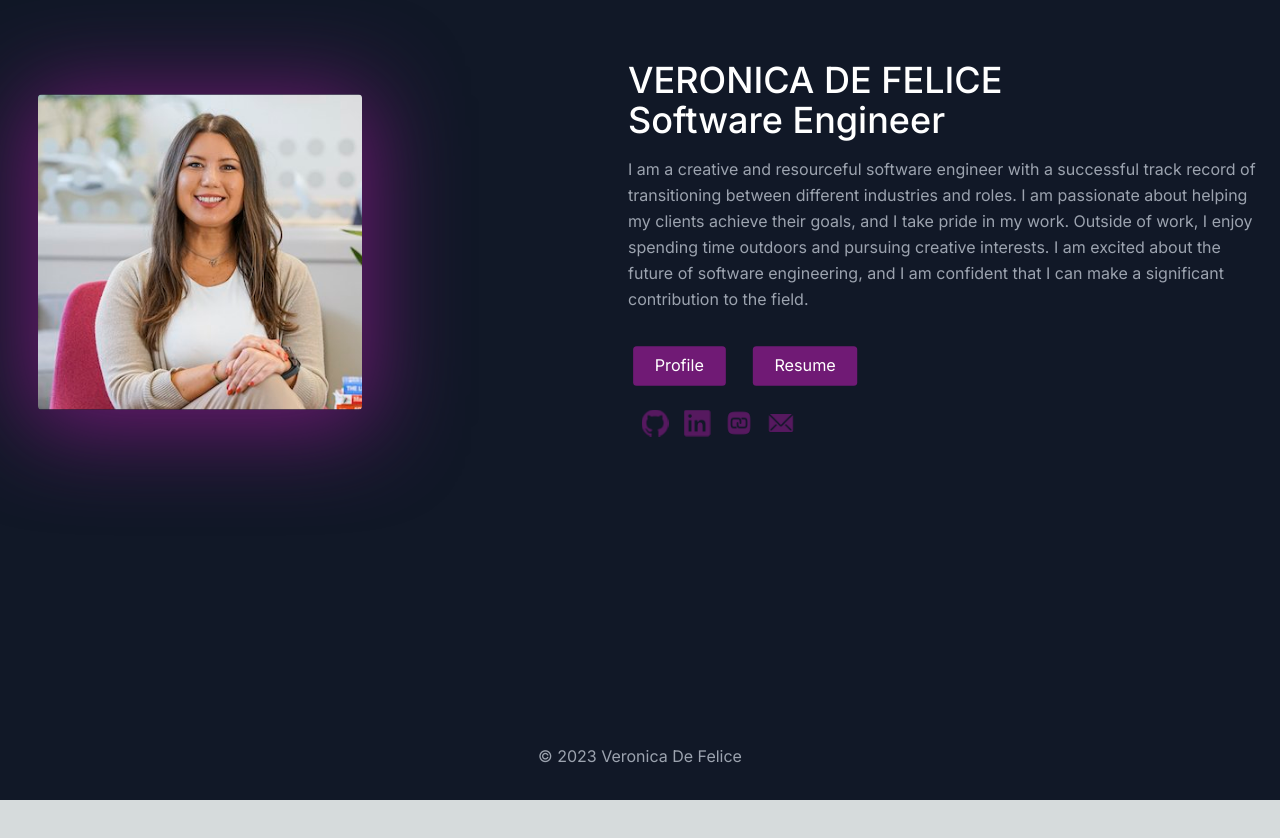
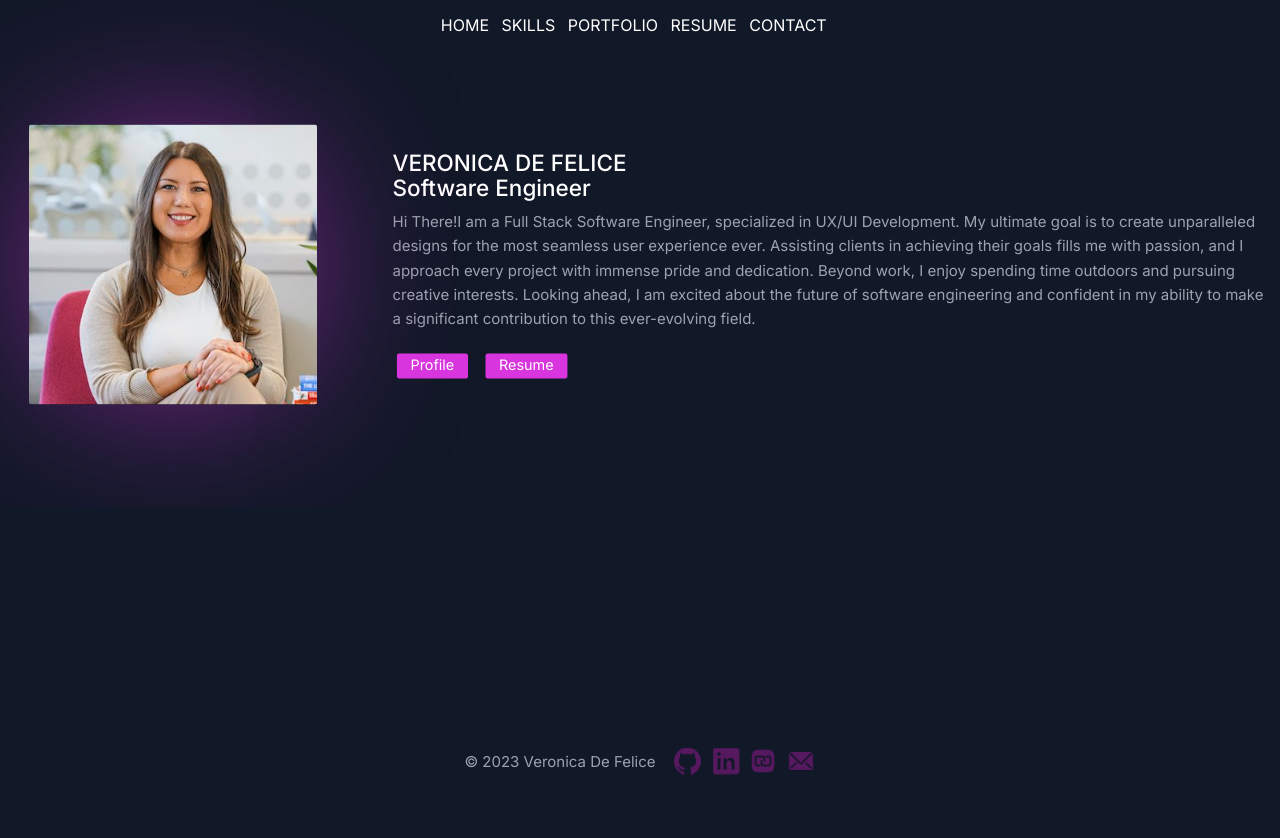
Before and after one commit to VeronicaDFL/connection-page, a Next.js app: page / in a window 1280 px wide. Shown: the top 838 px of the page. Before the commit the page ends 800 px from the top, so only its background shows below. Built offline with nearby package versions, Linux system fonts and the light colour scheme.

Commit message:
starting redesigning with Figma

```diff
--- a/app/globals.css
+++ b/app/globals.css
@@ -1,6 +1,12 @@
+
 @tailwind base;
 @tailwind components;
 @tailwind utilities;
+@import url('https://fonts.googleapis.com/css2?family=Poppins:ital,wght@0,100;0,200;0,300;0,400;0,500;0,600;0,700;1,100;1,200;1,300;1,400;1,500;1,600&display=swap');
+
+html {
+  font-size: 62.5%;
+}
 
 :root {
   --foreground-rgb: 0, 0, 0;
@@ -18,6 +24,8 @@
 
 
 body {
+  font-family:'Poppins', sans-serifs;
+  margin: 0;
   color: rgb(var(--foreground-rgb));
   background: linear-gradient(
       to bottom,
@@ -32,5 +40,26 @@ body {
 }
 
 .svg {
-  color:#701a75;
+  color:#D835DE;
 }
+
+p {
+  font-size: 1.5rem;
+}
+
+a {
+  font-size: 1.6rem;
+}
+/* .a-hover {
+  content: "";
+  display: block;
+  width: 18px;
+  padding-top: 3px;
+  border-bottom: 2px solid #D835DE;
+} */
+
+.a-hover-underline-animation {
+  display: inline-block;
+  position: relative;
+  color: #D835DE;
+}
--- a/app/page.js
+++ b/app/page.js
@@ -1,9 +1,11 @@
 import Hero from "@/components/Hero"
 import Footer from "@/components/Footer"
+import NavBar from "@/components/NavBar"
 
 export default function Home() {
   return (
     <main >
+     <NavBar/>
      <Hero/>
      <Footer/>
     </main>
--- a/components/Footer.jsx
+++ b/components/Footer.jsx
@@ -2,9 +2,15 @@ export default function Footer () {
 
     return (
     <footer className="text-center flex items-center justify-center w-full  fixed bottom-0 text-gray-400 bg-gray-900 body-font">
-     <div className="container justify-center px-5 py-8 mx-auto flex items-center sm:flex-row flex-col">
+     <div className="container justify-center px-5 py-4 mx-auto flex items-center sm:flex-row flex-col">
       <p className=" text-center text-gray-400 ">© 2023 Veronica De Felice
       </p>
+      <div className="mt-5 mb-4">
+            <a href="https://github.com/VeronicaDFL" className="pl-4 scale-90 hover:scale-100 animate-pulse ml-3 text-titanium-500 inline-flex" target="_blank" rel="noreferrer"><img src="/images/github.svg"height="30" width="30" alt="link to project" /></a>
+            <a href="https://www.linkedin.com/in/veronicadefelice/" className="scale-90 hover:scale-100  animate-pulse ml-3 text-titanium-500 inline-flex" target="_blank" rel="noreferrer"><img src="/images/link.png"height="30" width="30" alt="link to project" /></a>
+            <a href="https://main.d3qkj62q5kdmfa.amplifyapp.com/" className="scale-90 hover:scale-100  animate-pulse  ml-3 text-titanium-500 inline-flex" target="_blank" rel="noreferrer"><img src="/images/connect.png"height="30" width="30" alt="link to project" /></a>
+            <a href="mailto:verodefelic@gmail.com" className="scale-90 hover:scale-100  animate-pulse ml-3 text-titanium-500 inline-flex " target="_blank" rel="noreferrer"><img src="/images/email.png"height="30" width="30" alt="link to project" /></a>
+            </div>
      </div>
   </footer>
     )
--- a/components/Hero.jsx
+++ b/components/Hero.jsx
@@ -4,23 +4,18 @@ export default function Hero () {
         <section className="object-cover lg:h-screen md:h-screen text-gray-400 bg-gray-900 body-font">
         <div className="container mx-auto flex px-5 py-24 md:flex-row flex-col items-center">
           <div className="lg:max-w-lg lg:w-full md:w-1/2 w-5/6 md:mb-0 mb-10">
-            <img className=" figure shadow-[0px_10px_100px_10px] shadow-center shadow-[#701a75] scale-90 hover:scale-100 hover:shadow-2xl transition ease-in-out duration-500 object-cover object-center rounded " alt="hero" src="/images/vero.jpg"/>
+            <img className=" figure shadow-[0px_0px_200px_-50px] shadow-center shadow-[#D835DE] scale-90 hover:scale-100 hover:shadow-2xl transition ease-in-out duration-500 object-cover object-center rounded " alt="hero" src="/images/vero.jpg"/>
           </div>
           <div className="lg:flex-grow md:w-1/2 lg:pl-24 md:pl-16 flex flex-col md:items-start md:text-left items-center text-center">
             <h1 className="title-font sm:text-4xl text-3xl mb-4 font-medium text-white">VERONICA DE FELICE
               <br/>Software Engineer
             </h1>
-            <p className="mb-8 leading-relaxed">I am a creative and resourceful software engineer with a successful track record of transitioning between different industries and roles. I am passionate about helping my clients achieve their goals, and I take pride in my work. Outside of work, I enjoy spending time outdoors and pursuing creative interests. I am excited about the future of software engineering, and I am confident that I can make a significant contribution to the field.</p>
+            <p className="mb-8 leading-relaxed">Hi There!I am a Full Stack Software Engineer, specialized in UX/UI Development. My ultimate goal is to create unparalleled designs for the most seamless user experience ever. Assisting clients in achieving their goals fills me with passion, and I approach every project with immense pride and dedication. Beyond work, I enjoy spending time outdoors and pursuing creative interests. Looking ahead, I am excited about the future of software engineering and confident in my ability to make a significant contribution to this ever-evolving field.</p>
             <div className="flex justify-center">
-              <button className="scale-90 hover:scale-100 inline-flex  text-white bg-[#701a75] border-0 py-2 px-6 focus:outline-none hover:bg-[#c026d3] rounded text-lg"><a href="https://www.bocacode.com/candidates/software-engineer/veronica-de-felice" rel="noopener noreferrer" target="_blank">Profile</a></button>
-              <button className="scale-90 hover:scale-100 ml-4 inline-flex text-white bg-[#701a75] border-0 py-2 px-6 focus:outline-none hover:bg-[#c026d3] rounded text-lg"><a href="/images/Veronica_DeFelice_Resume.pdf" rel="noopener noreferrer" target="_blank">Resume</a></button>
+              <button className="scale-90 hover:scale-100 inline-flex  text-white bg-[#D835DE] border-0 py-2 px-6 focus:outline-none hover:bg-[#F0ABFC] rounded text-lg"><a href="https://www.bocacode.com/candidates/software-engineer/veronica-de-felice" rel="noopener noreferrer" target="_blank">Profile</a></button>
+              <button className="scale-90 hover:scale-100 ml-4 inline-flex text-white bg-[#D835DE] border-0 py-2 px-6 focus:outline-none hover:bg-[#F0ABFC] rounded text-lg"><a href="/images/Veronica_DeFelice_Resume.pdf" rel="noopener noreferrer" target="_blank">Resume</a></button>
             </div>
-            <div className="mt-5">
-            <a href="https://github.com/VeronicaDFL" className="scale-90 hover:scale-100 animate-pulse ml-3 text-titanium-500 inline-flex" target="_blank" rel="noreferrer"><img src="/images/github.svg"height="30" width="30" alt="link to project" /></a>
-            <a href="https://www.linkedin.com/in/veronicadefelice/" className="scale-90 hover:scale-100  animate-pulse ml-3 text-titanium-500 inline-flex" target="_blank" rel="noreferrer"><img src="/images/link.png"height="30" width="30" alt="link to project" /></a>
-            <a href="https://main.d3qkj62q5kdmfa.amplifyapp.com/" className="scale-90 hover:scale-100  animate-pulse  ml-3 text-titanium-500 inline-flex" target="_blank" rel="noreferrer"><img src="/images/connect.png"height="30" width="30" alt="link to project" /></a>
-            <a href="mailto:verodefelic@gmail.com" className="scale-90 hover:scale-100  animate-pulse ml-3 text-titanium-500 inline-flex" target="_blank" rel="noreferrer"><img src="/images/email.png"height="30" width="30" alt="link to project" /></a>
-            </div>
+
           </div>
         </div>
       </section>
--- /dev/null
+++ b/components/NavBar.jsx
@@ -0,0 +1,17 @@
+export default function () {
+
+    return (
+
+        <header className="text-white body-font bg-gray-900 ">
+          <nav className="flex flex-wrap items-center justify-center mx-auto p-5 p-auto md:flex-row ">
+            <a className="mr-5 hover:text-[#D835DE] ">HOME</a>
+            <a className="mr-5 hover:text-[#D835DE]">SKILLS</a>
+            <a className="mr-5 hover:text-[#D835DE]">PORTFOLIO</a>
+            <a className="mr-5 hover:text-[#D835DE]">RESUME</a>
+            <a className="mr-5 hover:text-[#D835DE]">CONTACT</a>
+          </nav>
+
+      </header>
+
+    )
+}
```
